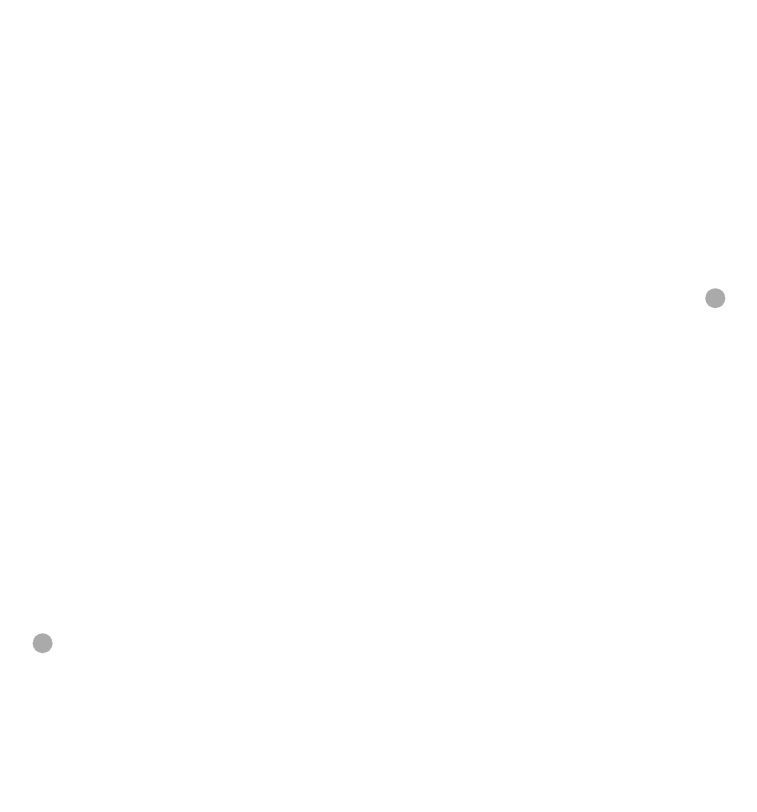
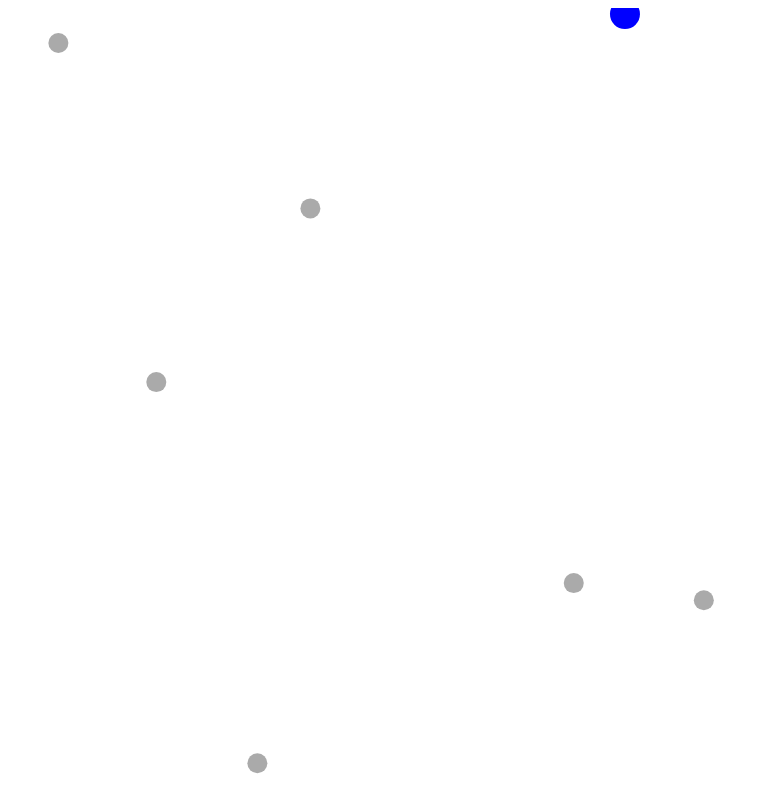
Before and after one commit to gmkohler/gmkohler.github.io, a plain HTML site: page index.html in a window 1280 px wide. Shown: the whole page, without its empty margins (264-1021 px from the left). Drawn offline with nearby package versions, Linux system fonts and the light colour scheme.

Commit message:
Add ship and associated collision logic

```diff
--- a/index.html
+++ b/index.html
@@ -12,10 +12,11 @@
     <script src="./lib/util.js"></script>
     <script src="./lib/movingObject.js"></script>
     <script src="./lib/asteroid.js"></script>
+    <script src="./lib/ship.js"></script>
 
     <script type="text/javascript">
 
-      var game = new Asteroids.Game(4);
+      var game = new Asteroids.Game(20);
 
       var canvasEl = document.getElementsByTagName("canvas")[0];
       canvasEl.width = window.innerWidth;
--- a/lib/asteroid.js
+++ b/lib/asteroid.js
@@ -12,8 +12,8 @@
           radius: Asteroid.RADIUS,
           color: Asteroid.COLOR
       };
-      var that = this;
-      window.Asteroids.movingObject.call(that, args);
+
+      window.Asteroids.movingObject.call(this, args);
   };
 
   Asteroid.COLOR = "#AAAAAA";
@@ -25,8 +25,14 @@
     window.Asteroids.movingObject
   );
 
+  Asteroid.prototype.collideWith = function (obj2) {
+    if (obj2 instanceof window.Asteroids.Ship) {
+      obj2.relocate();
+    } else {
+      this.game.remove(obj2);
+      this.game.remove(this);
+    }
+  };
   // debugger;
 
 })();
-
-var ast = new window.Asteroids.Asteroid([0, 0]);
--- a/lib/game.js
+++ b/lib/game.js
@@ -8,6 +8,7 @@
     this.DIM_X = window.innerWidth;
     this.DIM_Y = window.innerHeight;
     this.NUM_ASTEROIDS = NUM_ASTEROIDS;
+    this.ship = new window.Asteroids.Ship(this, this.randomPosition());
     this.asteroids = [];
     this.addAsteroids();
   };
@@ -28,6 +29,11 @@
       }
     },
 
+    allObjects: function () {
+      var all = this.asteroids.concat(this.ship);
+      return all;
+    },
+
     draw: function (ctx) {
       ctx.clearRect(
         0,
@@ -36,15 +42,15 @@
         (this.DIM_X + window.Asteroids.Asteroid.RADIUS)
       );
 
-      this.asteroids.forEach ( function (asteroid) {
-        asteroid.draw(ctx);
+      this.allObjects().forEach ( function (obj) {
+        obj.draw(ctx);
       });
 
     },
 
     moveObjects: function () {
-      this.asteroids.forEach( function (asteroid){
-        asteroid.move();
+      this.allObjects().forEach(function (obj) {
+        obj.move();
       });
     },
 
@@ -54,10 +60,11 @@
     },
 
     checkCollisions: function () {
-      for (var j = 0; j < this.asteroids.length; j++) {
-        for (var k = j + 1; k < this.asteroids.length; k++) {
-          if (this.asteroids[j].isCollidedWith(this.asteroids[k])) {
-            this.asteroids[j].collideWith(this.asteroids[k]);
+      var allObjs = this.allObjects();
+      for (var j = 0; j < allObjs.length - 1; j++) {
+        for (var k = j + 1; k < allObjs.length; k++) {
+          if (allObjs[j].isCollidedWith(allObjs[k])) {
+            allObjs[j].collideWith(allObjs[k]);
           }
         }
       }
--- a/lib/movingObject.js
+++ b/lib/movingObject.js
@@ -48,8 +48,8 @@
     },
 
     collideWith: function (obj2) {
-      this.game.remove(this);
-      this.game.remove(obj2);
+      // this.game.remove(this);
+      // this.game.remove(obj2);
     }
 
   };
--- /dev/null
+++ b/lib/ship.js
@@ -0,0 +1,31 @@
+(function() {
+  if (typeof window.Asteroids === "undefined") {
+    var Asteroids = window.Asteroids = {};
+  }
+
+  var Ship = window.Asteroids.Ship = function (game, pos) {
+    var args = {
+      game: game,
+      pos: pos,
+      vel: [0, 0],
+      radius: Ship.RADIUS,
+      color: Ship.COLOR
+    };
+
+    window.Asteroids.movingObject.call(this, args);
+  };
+
+  Ship.COLOR = "#0000FF";
+  Ship.RADIUS = 15;
+
+  window.Asteroids.Util.inherits(
+    window.Asteroids.Ship,
+    window.Asteroids.movingObject
+  );
+
+  Ship.prototype.relocate = function () {
+    this.pos = this.game.randomPosition();
+    this.vel = [0, 0];
+  };
+
+})();
```
